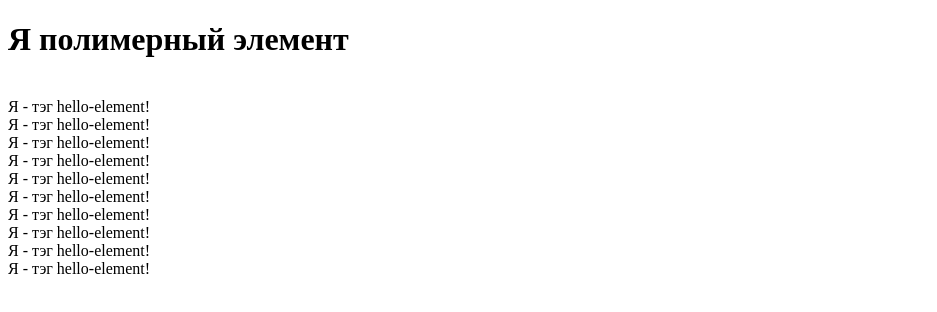
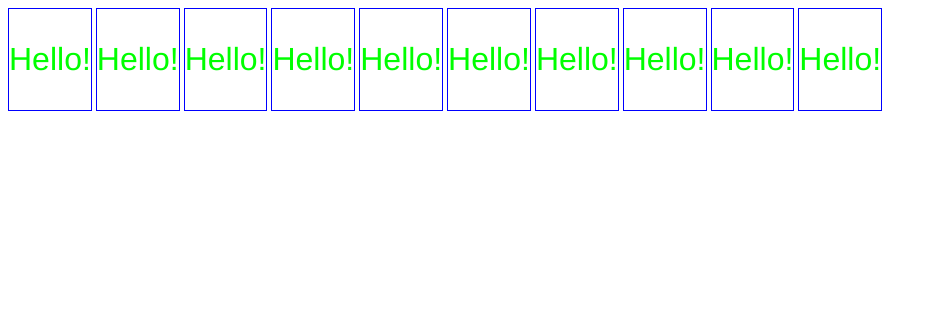
Before and after one commit to xalexenx/my-hub, a website: page polymer-example/index.html in a window 1280 px wide. Shown: the whole page, without its empty margins (0-937 px from the left). Drawn offline with Linux system fonts and the light colour scheme.

Commit message:
Edit file

```diff
--- a/polymer-example/hello-element/hello-element.html
+++ b/polymer-example/hello-element/hello-element.html
@@ -1,8 +1,28 @@
 <link rel="import" href="../bower_components/polymer/polymer.html">
+<dom-module id="hello-element">
+<style>
+	:host{
+		display:inline-block;
+	}
+	#cheburashka{
+		font-size:32px;
+		font-family:Helvetica, san-serif;
+		color:lime;
+		border:1px solid blue;
+	}
+</style>
+<template>
+	<div id="cheburashka">
+		<p>Hello!</p>
+	</div>
+</template>
 <script>
-	Polymer({
+	Polymer({is:"hello-element"});
+</script>
+</dom-module>
+
+<!-- Polymer({
 		is:"hello-element",ready:function(){
 		this.textContent = "Я - тэг hello-element!"
 		}
-	});
-</script>
+	}); -->
--- a/polymer-example/index.html
+++ b/polymer-example/index.html
@@ -7,16 +7,15 @@
 	<link rel="import" href="hello-element/hello-element.html">
 </head>
 <body>
-	<h1>Я полимерный элемент</h1><br>
-	<hello-element></hello-element><br>
-	<hello-element></hello-element><br>
-	<hello-element></hello-element><br>
-	<hello-element></hello-element><br>
-	<hello-element></hello-element><br>
-	<hello-element></hello-element><br>
-	<hello-element></hello-element><br>
-	<hello-element></hello-element><br>
-	<hello-element></hello-element><br>
-	<hello-element></hello-element><br>
+	<hello-element></hello-element>
+	<hello-element></hello-element>
+	<hello-element></hello-element>
+	<hello-element></hello-element>
+	<hello-element></hello-element>
+	<hello-element></hello-element>
+	<hello-element></hello-element>
+	<hello-element></hello-element>
+	<hello-element></hello-element>
+	<hello-element></hello-element>
 </body>
 </html>
```
